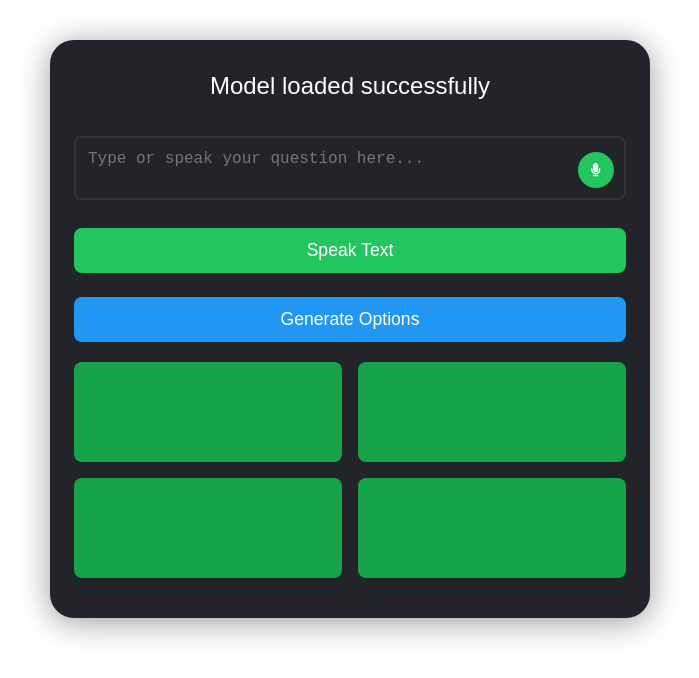
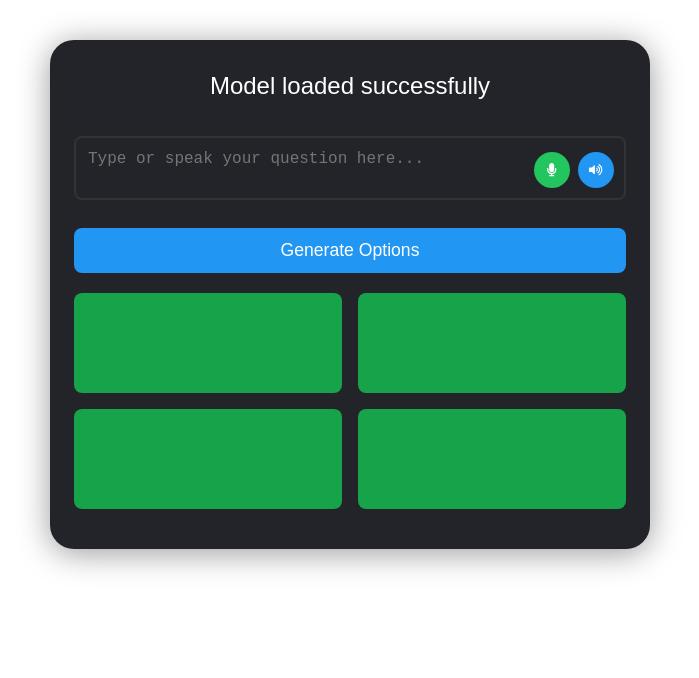
Before and after one commit to ShambhaviNK/tejuWebAppNew, a Next.js app in the folder teju-webnew-ui/: page / in a window 1280 px wide. Shown: the top 678 px of the page, without its empty margins (290-989 px from the left). Built offline with nearby package versions, Linux system fonts and the light colour scheme.

Commit message:
removed the speak options button and added an icon in the text box instead

```diff
--- a/teju-webnew-ui/src/app/components/MainInterface.styles.ts
+++ b/teju-webnew-ui/src/app/components/MainInterface.styles.ts
@@ -63,14 +63,14 @@ export const TextAreaWithIcon = styled.textarea`
   border-radius: 8px;
   width: 100%;
   min-height: 60px;
-  padding: 12px 50px 12px 12px;
+  padding: 12px 90px 12px 12px;
   font-size: 1rem;
   resize: none;
 `;
 
 export const MicIcon = styled.button<{ $recognizing?: boolean }>`
   position: absolute;
-  right: 12px;
+  right: 56px;
   top: 50%;
   transform: translateY(-50%);
   background: ${({ $recognizing }) => $recognizing ? "#e53935" : "#22c55e"};
@@ -86,6 +86,27 @@ export const MicIcon = styled.button<{ $recognizing?: boolean }>`
   transition: background 0.2s;
   &:hover {
     background: ${({ $recognizing }) => $recognizing ? "#b71c1c" : "#16a34a"};
+  }
+`;
+
+export const SpeakerIcon = styled.button`
+  position: absolute;
+  right: 12px;
+  top: 50%;
+  transform: translateY(-50%);
+  background: #2196f3;
+  color: #fff;
+  border: none;
+  border-radius: 50%;
+  width: 36px;
+  height: 36px;
+  display: flex;
+  align-items: center;
+  justify-content: center;
+  cursor: pointer;
+  transition: background 0.2s;
+  &:hover {
+    background: #1976d2;
   }
 `;
 
--- a/teju-webnew-ui/src/app/components/MainInterface.tsx
+++ b/teju-webnew-ui/src/app/components/MainInterface.tsx
@@ -1,7 +1,7 @@
 "use client";
 import React, { useState, useRef, useEffect} from "react";
-import { FaMicrophone, FaStop } from "react-icons/fa";
-import { Container, Title, Button, TextAreaContainer, TextAreaWithIcon, MicIcon, OptionsRow, OptionButton, ErrorMsg } from "./MainInterface.styles";
+import { FaMicrophone, FaStop, FaVolumeUp } from "react-icons/fa";
+import { Container, Title, Button, TextAreaContainer, TextAreaWithIcon, MicIcon, SpeakerIcon, OptionsRow, OptionButton, ErrorMsg } from "./MainInterface.styles";
 
 // Minimal type definitions for SpeechRecognition API if not present
 declare global {
@@ -157,8 +157,10 @@ export default function MainInterface() {
         <MicIcon $recognizing={recognizing} onClick={handleRecognizeSpeech}>
           {recognizing ? <FaStop /> : <FaMicrophone />}
         </MicIcon>
+        <SpeakerIcon onClick={handleSpeakText}>
+          <FaVolumeUp />
+        </SpeakerIcon>
       </TextAreaContainer>
-      <Button $green onClick={handleSpeakText}>Speak Text</Button>
       <Button onClick={handleGenerateOptions} disabled={loading || !text}>
         {loading ? "Generating..." : "Generate Options"}
       </Button>
```
